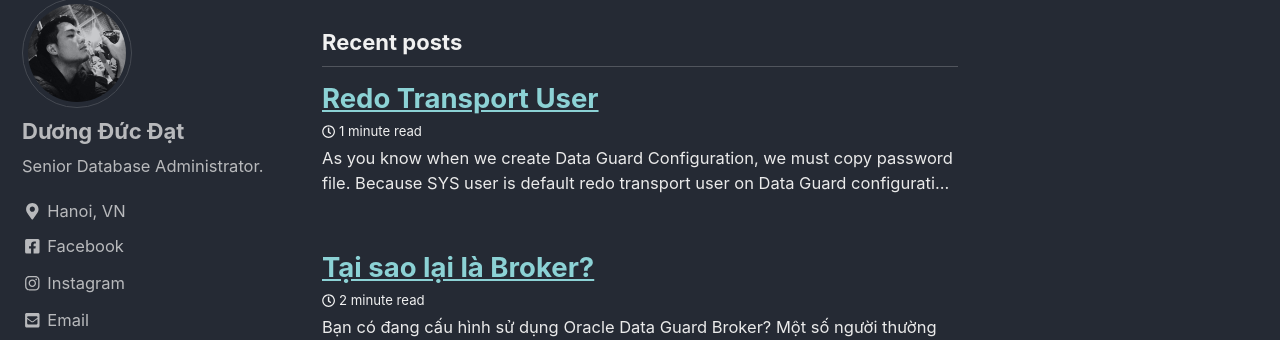
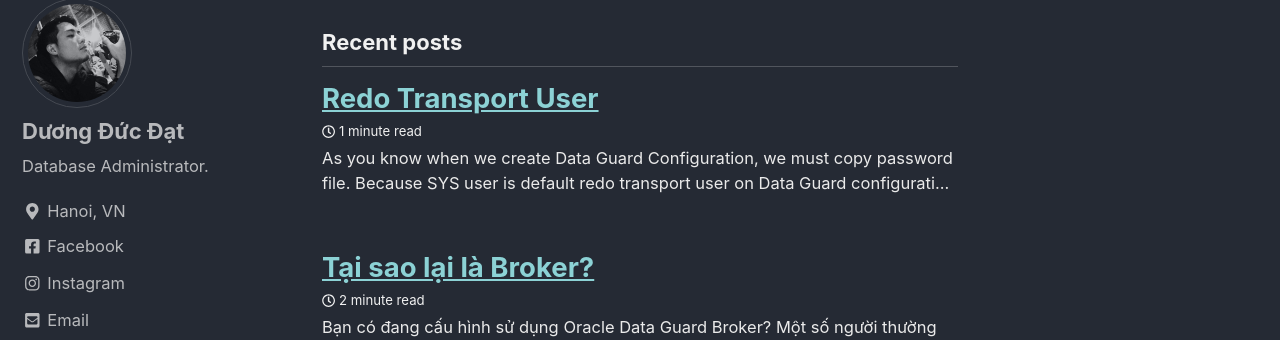
Before and after one commit to trumkma/datoracle.github.io, a Jekyll site: the page built from index.html, in a window 1280 px wide. Shown: the part 113-453 px from the top of the page. Built offline with Jekyll 4.4.1, drawn with Linux system fonts in a browser that asks for light colours; cached includes are drawn as plain includes; nearby versions of some CDN libraries; the list of posts is cut into pages by our own code.

Commit message:
Update _config.yml

```diff
--- a/_config.yml
+++ b/_config.yml
@@ -109,7 +109,7 @@ analytics:
 author:
   name             : "Dương Đức Đạt"
   avatar           : "/img/ava.jpeg" # path of avatar image, e.g. "/assets/images/bio-photo.jpg"
-  bio              : "Senior Database Administrator."
+  bio              : "Database Administrator."
   location         : "Hanoi, VN"
   email            : "ducdat2411@live.com"
   links:
```
